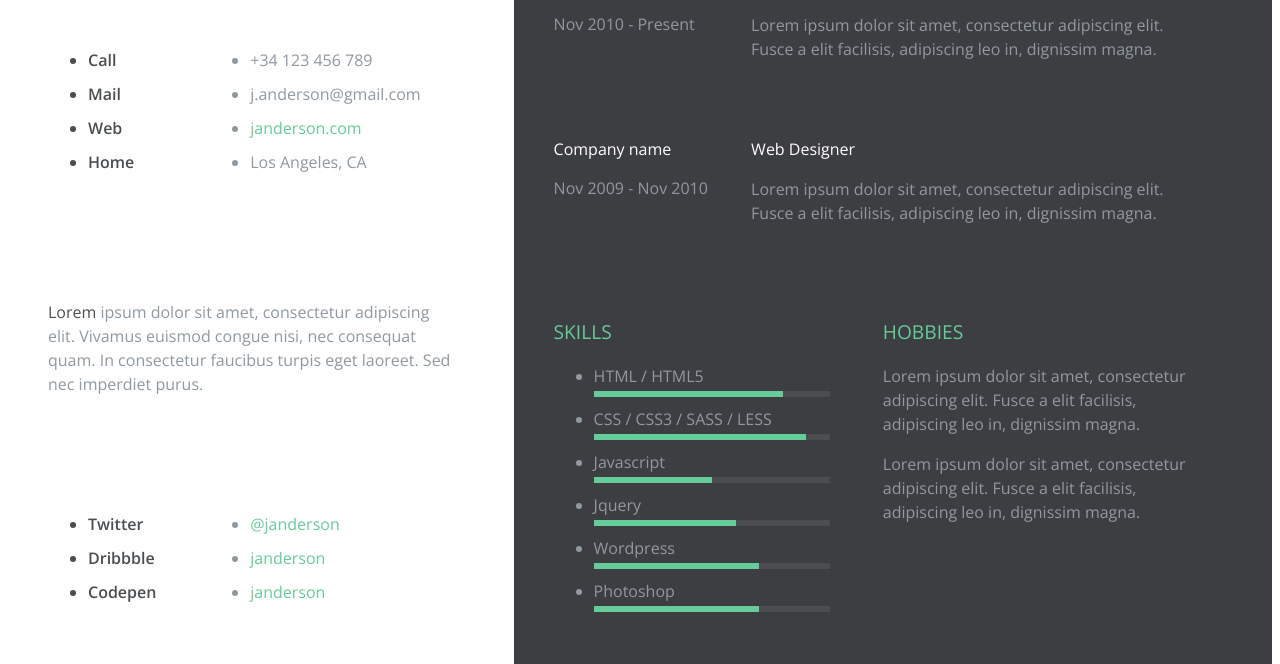
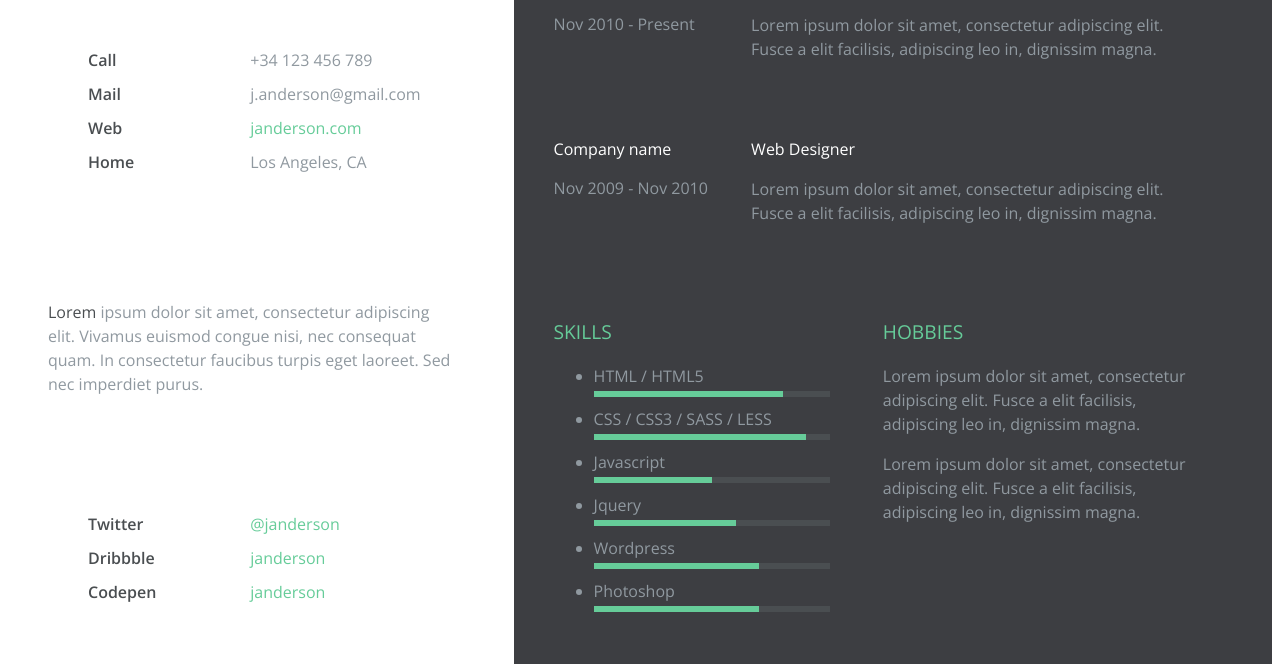
Before and after one commit to arnold-nowik/arnold-cloud-cv, a plain HTML site: page html/index.html in a window 1280 px wide. Shown: the part 322-986 px from the top of the page. Drawn offline with nearby package versions, Linux system fonts and the light colour scheme.

Commit message:
remove bullets from HTML

```diff
--- a/html/index.html
+++ b/html/index.html
@@ -47,13 +47,13 @@
       </div>
       <div class="clearfix"></div>
       <div class="contact-info clearfix">
-      	<ul class="list-titles">
+      	<ul class="list-titles" style="list-style-type:none">
       		<li>Call</li>
       		<li>Mail</li>
       		<li>Web</li>
       		<li>Home</li>
       	</ul>
-        <ul class="list-content ">
+        <ul class="list-content " style="list-style-type:none">
         	<li>+34 123 456 789</li> <!-- YOUR PHONE NUMBER  -->
         	<li>j.anderson@gmail.com</li> <!-- YOUR EMAIL -->
         	<li><a href="#">janderson.com</a></li> <!-- YOUR WEBSITE  -->
@@ -64,12 +64,12 @@
       	<p><span class="bold">Lorem</span> ipsum dolor sit amet, consectetur adipiscing elit. Vivamus euismod congue nisi, nec consequat quam. In consectetur faucibus turpis eget laoreet. Sed nec imperdiet purus. </p>
       </div>
       <div class="contact-social clearfix">
-      	<ul class="list-titles">
+      	<ul class="list-titles" style="list-style-type:none">
       		<li>Twitter</li>
       		<li>Dribbble</li>
       		<li>Codepen</li>
       	</ul>
-        <ul class="list-content"> <!-- REMEMBER TO PUT THE URL ON THE HREF TAG  -->
+        <ul class="list-content" style="list-style-type:none"> <!-- REMEMBER TO PUT THE URL ON THE HREF TAG  -->
       		<li><a href="">@janderson</a></li> <!-- YOUR TWITTER USER  -->
       		<li><a href="">janderson</a></li> <!-- YOUR DRIBBBLE USER  -->
       		<li><a href="">janderson</a></li> <!-- YOUR BEHANCE USER  -->
```
